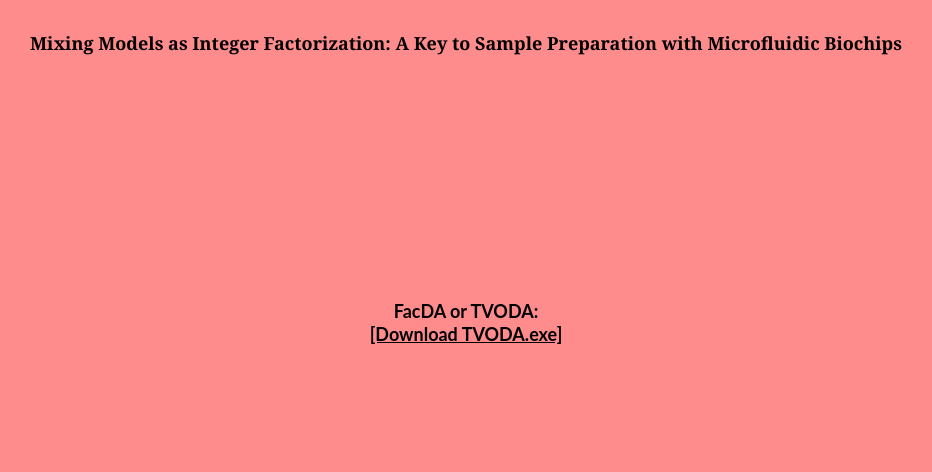
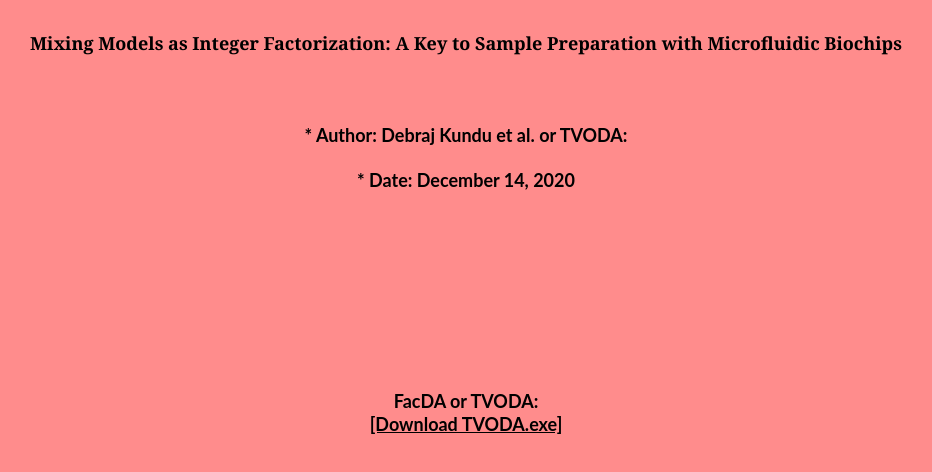
Before and after one commit to DKundu-1/FacDA.github.io, a plain HTML site: page index.html in a window 1280 px wide. Shown: the whole page, without its empty margins (174-1106 px from the left). Drawn offline with Linux system fonts and the light colour scheme.

Commit message:
Update index.html

```diff
--- a/index.html
+++ b/index.html
@@ -17,6 +17,12 @@ style="background-image: url('pic1.jpg');  background-size: 100%;
 		</font>
 	</h1>
 	<h3 align="center">
+	<br /><br />
+	<font face="Lato" height: "200px" style="float: center-left" size="4" color="black">* Author: Debraj Kundu et al. or TVODA:</font>
+	<br /><br />
+	<font face="Lato" height: "200px" style="float: center-left" size="4" color="black">* Date: December 14, 2020</font>
+
+
 	<br /><br /><br /><br /><br /><br /><br /><br /><br /><br />
 	<a>
 	<font face="Lato" height: "200px" style="float: center-left" size="4" color="black">FacDA or TVODA:</font>
```
